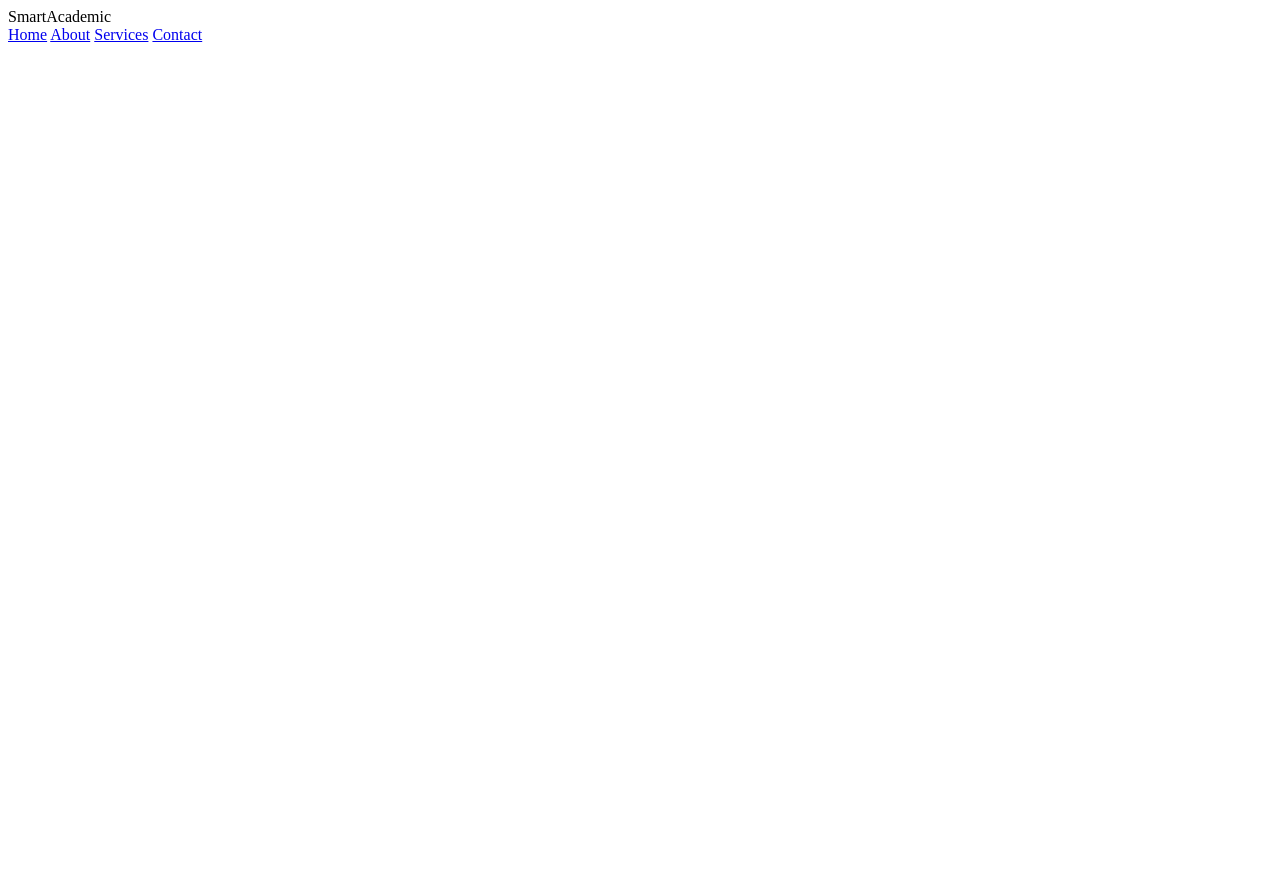
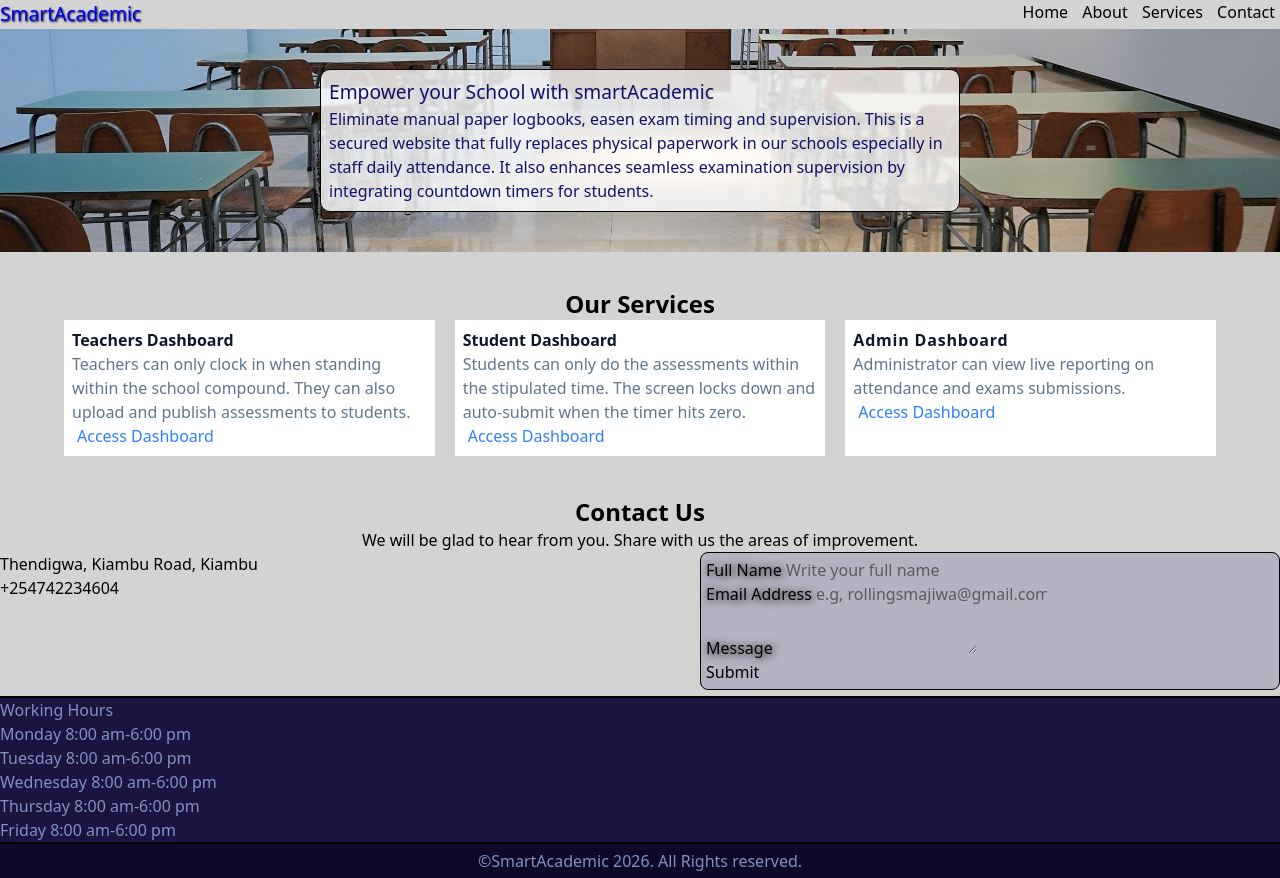
Before and after one commit to rollingsmajiwa/smartAcademic, a plain HTML site: page index.html in a window 1280 px wide. Before the commit the page ends 800 px from the top, so only its background shows below. Drawn offline with nearby package versions, Linux system fonts and the light colour scheme.

Commit message:
footer: Add footer content

```diff
--- a/index.html
+++ b/index.html
@@ -4,20 +4,104 @@
     <meta charset="UTF-8">
     <meta name="viewport" content="width=device-width, initial-scale=1.0">
     <title>smartAcademic</title>
+    <link rel="stylesheet" href="styles.css">
+     <script src="https://cdn.jsdelivr.net/npm/@tailwindcss/browser@4"></script>
 
 </head>
 <body>
     <header>
         <nav>
-            <div>SmartAcademic</div>
-            <div>
+            <div class="logo">SmartAcademic</div>
+            <div class="navli">
                 <a href="#Home">Home</a>
                 <a href="#About">About</a>
                 <a href="#Services">Services</a>
-                <a href="Contact">Contact</a>
+                <a href="#Contact">Contact</a>
             </div>
         </nav>
     </header>
+    <main>
+        <section id="Home">
+            <div class="hero-card">
+                <div class="hero-item">
+                    <h1>Empower your School with smartAcademic</h1>
+                    <p>Eliminate manual paper logbooks, easen exam timing and supervision. This is a secured website that fully replaces physical paperwork in our schools especially in staff daily attendance. It also enhances seamless examination supervision by integrating countdown timers for students.</p>
+                </div>
+            </div>
+
+        </section>
+        <section id="Services">
+            <div class="max-auto w-6xl">
+                <h2 class="text-2xl font-black text-center mt-9">Our Services</h2>
+                <div class="grid grid-cols-3 gap-5">
+                    <div class="bg-white p-2">
+                        <h3 class="text-slate-900 font-lg font-black">Teachers Dashboard</h3>
+                        <p class="text-slate-500">Teachers can only clock in when standing within the school compound. They can also upload and publish assessments to students.</p>
+                        <div><a href="#teacher-dashboard.html" class="text-blue-500">Access Dashboard</a></div>
+                    </div>
+                    <div class="bg-white p-2">
+                        <h3 class="text-slate-900 font-lg font-black">Student Dashboard</h3>
+                        <p class="text-slate-500">Students can only do the assessments within the stipulated time. The screen locks down and auto-submit when the timer hits zero.</p>
+                        <div><a href="#student-dashboard.html" class="text-blue-500">Access Dashboard</a></div>
+                    </div>
+                    <div class="bg-white p-2">
+                        <h3 class="text-slate-900 font-lg font-black tracking-wider">Admin Dashboard</h3>
+                        <p class="text-slate-500">Administrator can view live reporting on attendance and exams submissions.</p>
+                        <div><a href="#admin-dashboard.html" class="text-blue-500">Access Dashboard</a></div>
+                    </div>
+                </div>
+            </div>
+
+        </section>
+        <section id="Contact">
+            <div class="mt-10">
+                <h2 class="text-2xl font-black text-center">Contact Us</h2>
+                    <p class="text-center">We will be glad to hear from you. Share with us the areas of improvement.</p>
+                <div class="grid grid-cols-2 gap-30">
+                    <div>
+                        <P>Thendigwa, Kiambu Road, Kiambu</P>
+                        <span>+254742234604</span>
+                    </div>
+                    <div class="form-container">
+                        <form action="action_page.php" class="mr-10">
+                            <div>
+                                <label for="fname">Full Name</label>
+                                <input type="text" id="fname" name="fname" placeholder="Write your full name" required>
+                            </div>
+                            <div>
+                                <label for="email">Email Address</label>
+                                <input type="email" id="email" name="email" placeholder="e.g, rollingsmajiwa@gmail.com" required>
+                            </div>
+                            <div>
+                                <label for="text">Message</label>
+                                <textarea name="message" id="text"></textarea>
+                            </div>
+                            <button type="submit">Submit</button>
+                        </form>
+                    </div>
+                </div>
+            </div>
+
+            </div>
+        </section>
+    </main>
+    <footer>
+        <div>
+                <h3>Working Hours</h3>
+                <div class="grid grid-rows-5">
+                    <div>Monday 8:00 am-6:00 pm</div>
+                    <div>Tuesday 8:00 am-6:00 pm</div>
+                    <div>Wednesday 8:00 am-6:00 pm</div>
+                    <div>Thursday 8:00 am-6:00 pm</div>
+                    <div>Friday 8:00 am-6:00 pm</div>
+
+
+                </div>
+
+        <div class="footer-bottom">
+            <p>&copy;SmartAcademic 2026. All Rights reserved.</p>
+        </div>
+    </footer>
 
 </body>
 </html>
--- a/styles.css
+++ b/styles.css
@@ -0,0 +1,95 @@
+header {
+    background-color: transparent;
+    width: 100%;
+    backdrop-filter: blur(10px);
+    z-index: 20px;
+    top: 0;
+    border-color: black;
+    position: sticky;
+
+}
+nav {
+    display: flex;
+    flex-direction: row;
+    justify-content: space-between;
+
+}
+.logo {
+    color: blue;
+    font: bolder;
+    font-size: larger;
+    text-shadow: 1px 1px 2px black;
+
+}
+a {
+    text-decoration: none;
+    padding: 5px;
+    font-size: medium;
+
+}
+body {
+    box-sizing: border-box;
+    background-color: lightgray;
+}
+#Home {
+    background-image: url('assets/images/classroom3.jpg');
+    background-size: cover;
+    background-position: center;
+    display: flex;
+    justify-content: center;
+    align-items: center;
+}
+.hero-card {
+    display: flex;
+    justify-content: center;
+    align-items: center;
+    width: 50%;
+    background-color: rgba(255, 255, 255, 0.8);
+    border: 1px solid black;
+    margin: 40px;
+    border-radius: 10px;
+    backdrop-filter: blur(1px);
+    padding: 8px;
+}
+.hero-item {
+    color: rgb(17, 17, 105);
+}
+.hero-item h1 {
+    font-size: larger;
+    font: bolder;
+
+}
+#Services {
+    width: 100%;
+    display: flex;
+    justify-content: center;
+}
+#Contact {
+
+}
+.form-container {
+    width: 100%;
+    background-color: rgb(179, 179, 193);
+    color: black;
+    border: 1px solid black;
+    border-radius: 8px;
+    padding: 5px;
+    font-size: medium;
+    text-shadow: 1px 1px 8px black;
+
+
+
+}
+footer {
+    border-top: 2px solid black;
+    margin-top: 6px;
+    background-color: #1b1440;
+    color: #8291c2;
+}
+.footer-bottom {
+    border-top: 2px solid black;
+    display: flex;
+    justify-content: center;
+    padding: 5px;
+    background-color:#0E0929 ;
+}
```
Also changed, not shown: assets/images/classroom2.jpg (added), assets/images/classroom3.jpg (added).
